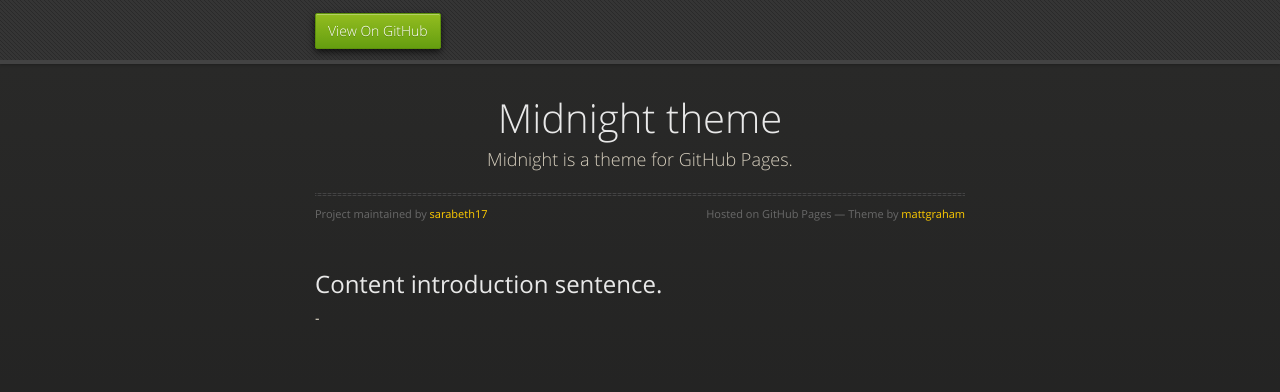
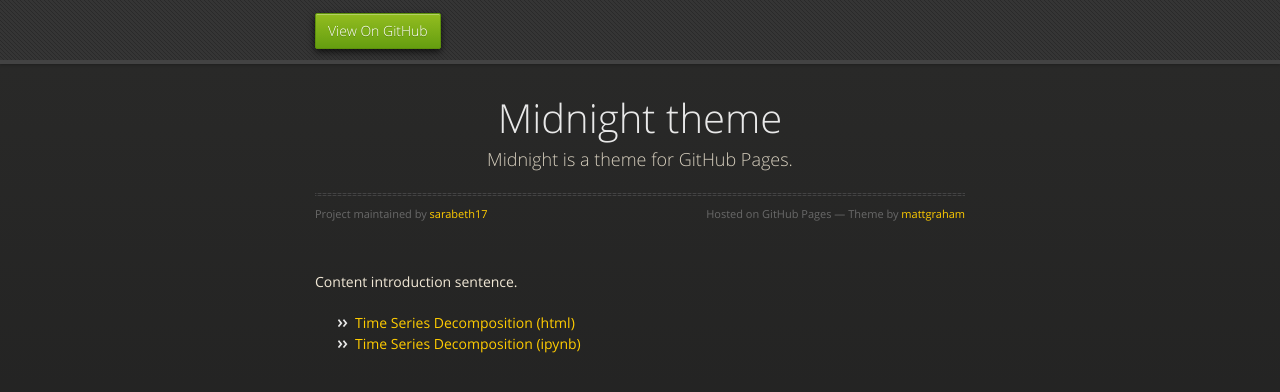
Before and after one commit to sarabeth17/sarabeth17.github.io, a Jekyll site: the page built from timeseries/index.md, in a window 1280 px wide. Shown: the top 392 px of the page. Built offline with Jekyll 4.4.1, drawn with Linux system fonts in a browser that asks for light colours; our own code applies the rules of GitHub Pages for plain Markdown files.

Commit message:
Update index.md

```diff
--- a/timeseries/index.md
+++ b/timeseries/index.md
@@ -4,5 +4,5 @@
 ---
 
 Content introduction sentence.
--
--
+- [Time Series Decomposition (html)](Test Notebook.html)
+- [Time Series Decomposition (ipynb)](Test Notebook.ipynb)
```
